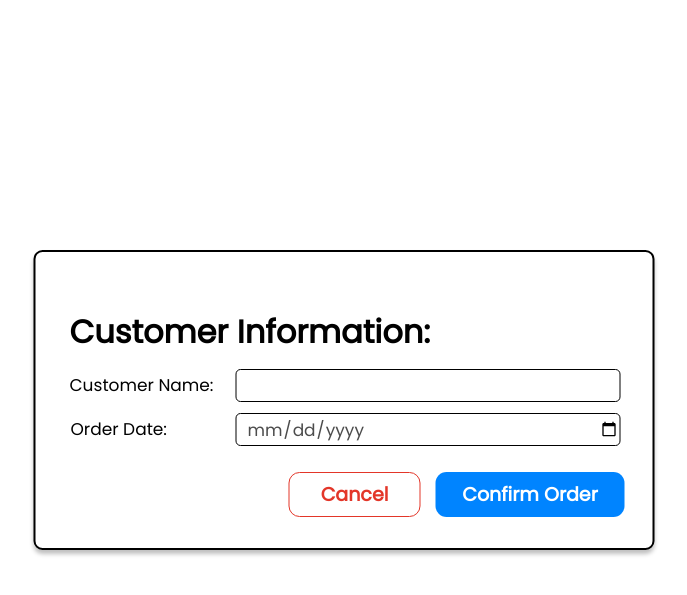
After one commit to KennethLacorte/WebSystemAndTechnologies-, a PHP site: page /confirm_order.php in a window 1280 px wide. The commit adds this page. Shown: the top 595 px of the page, without its empty margins (296-983 px from the left). Run offline with PHP 8.4, Linux system fonts and the light colour scheme.

Commit message:
confirm_order

```diff
--- /dev/null
+++ b/WST Final Project/confirm_order.css
@@ -0,0 +1,160 @@
+@import url("https://fonts.googleapis.com/css2?family=Poppins&display=swap");
+
+* {
+	font-family: Poppins, sans-serif;
+	box-sizing: border-box;
+}
+body {
+	justify-content: center;
+	align-items: center;
+}
+
+.container {
+	display: flex;
+	flex-direction: column;
+	justify-content: center;
+	align-items: center;
+	position: absolute;
+	top: 50%;
+	left: 50%;
+	transform: translate(-50%, -50%);
+	width: 621px;
+	height: 300px;
+	background: rgb(255, 255, 255);
+	box-shadow: 0px 4px 4px rgba(0, 0, 0, 0.25);
+	border-radius: 9px;
+	overflow: hidden;
+	border: 2px solid black;
+	margin: auto;
+}
+
+.title {
+	color: #000;
+	position: absolute;
+	left: 34px;
+	top: 32px;
+	font-size: 32px;
+	font-weight: 600;
+	line-height: 31.72px;
+	word-wrap: break-word;
+}
+
+
+.input-customer-name label {
+	color: #000;
+	position: absolute;
+	left: 34px;
+	top: 124px;
+	font-size: 17px;
+	font-weight: 400;
+	line-height: 18.86px;
+	word-wrap: break-word;
+}
+
+.input-customer-name input {
+	position: absolute;
+	width: 385px;
+	height: 33px;
+	left: 200px;
+	top: 117px;
+	padding-left: 10px;
+	border: 1px solid black;
+	border-radius: 5px;
+	font-size: 17px;
+}
+
+.input-order-date label {
+	color: #000;
+	position: absolute;
+	left: 35px;
+	top: 168px;
+	font-size: 17px;
+	font-weight: 400;
+	line-height: 18.86px;
+	word-wrap: break-word;
+}
+
+input[type="date"] {
+	position: absolute;
+	width: 385px;
+	height: 33px;
+	left: 200px;
+	top: 161px;
+	padding-left: 10px;
+	border: 1px solid black;
+	border-radius: 5px;
+	font-family: Poppins, sans-serif;
+	font-size: 17px;
+	color: #4c4c4c;
+}
+
+.subcontainer {
+	position: absolute;
+	width: 552px;
+	height: 225px;
+	left: 35px;
+	top: 223px;
+	border: 2px #a9a9a9 dashed;
+}
+
+.upload-icon {
+	display: flex;
+	align-items: center;
+	justify-content: center;
+	position: absolute;
+	width: 76px;
+	height: 76px;
+	left: 273px;
+	top: 238px;
+}
+
+.home-icon {
+	position: absolute;
+	top: 10px;
+	right: 10px;
+	font-size: 20px;
+}
+
+
+.cancel-button {
+	position: absolute;
+	width: 132px;
+	height: 45px;
+	left: 253px;
+	top: 220px;
+	border-radius: 11px;
+	border: 1px solid #e33629;
+	background: transparent;
+	cursor: pointer;
+	color: #e33629;
+	font-size: 19.03px;
+	font-family: Poppins;
+	font-weight: 600;
+	line-height: 25.86px;
+	word-wrap: break-word;
+	text-align: center;
+	padding: 8px;
+	text-decoration: none;
+}
+
+.confirm-button {
+	width: 189px;
+	height: 45px;
+	left: 400px;
+	top: 220PX;
+	position: absolute;
+	background-color: #0084ff;
+	border: none;
+	border-radius: 11px;
+	cursor: pointer;
+	color: white;
+	font-weight: 600;
+	display: flex;
+	align-items: center;
+	text-decoration: none;
+	justify-content: center;
+	text-align: center;
+	font-family: Poppins;
+	font-size: 19.026px;
+	line-height: 25.857px;
+}
--- /dev/null
+++ b/WST Final Project/confirm_order.php
@@ -0,0 +1,47 @@
+<!DOCTYPE html>
+<html lang="en">
+
+<head>
+    <meta charset="UTF-8">
+    <meta name="viewport" content="width=device-width, initial-scale=1.0">
+    <link rel="stylesheet" href="https://fonts.googleapis.com/css2?family=Material+Symbols+Outlined:opsz,wght,FILL,GRAD@20..48,100..700,0..1,-50..200" />
+    <link rel="stylesheet" type="text/css" href="confirm_order.css">
+
+    <title>Confirm Order</title>
+</head>
+
+<body>
+
+    <div class="container">
+
+        <form id="confirm-order" method="POST" action="user.php" enctype="multipart/form-data">
+
+            <p class="title">Customer Information: </p>
+
+
+
+            <a href="org.php">
+                <div class="home-icon">
+                    <i class='bx bx-home'></i>
+                </div>
+            </a>
+
+            <div class="input-customer-name">
+                <label for="customerName">Customer Name:</label>
+                <input type="text" name="customerName" id="customerName" required />
+            </div>
+
+            <div class="input-order-date">
+                <label for="orderDate">Order Date:</label>
+                <input type="date" name="orderDate" id="orderDate" required />
+            </div>
+
+
+            <input type="button" value="Cancel" class="cancel-button" onclick="window.location.href='user.php'">
+            <input type="confirm" value="Confirm Order" class="confirm-button">
+
+        </form>
+    </div>
+</body>
+
+</html>
```
Also changed, not shown: WST Final Project/fck.html (deleted, +0 -54 lines), WST Final Project/hello.html (deleted, +0 -18 lines), WST Final Project/order.js (deleted, +0 -65 lines), WST Final Project/user.php (+67 -42 lines), WST Final Project/add-order.js (line endings or trailing spaces), WST Final Project/order.css (line endings or trailing spaces).
